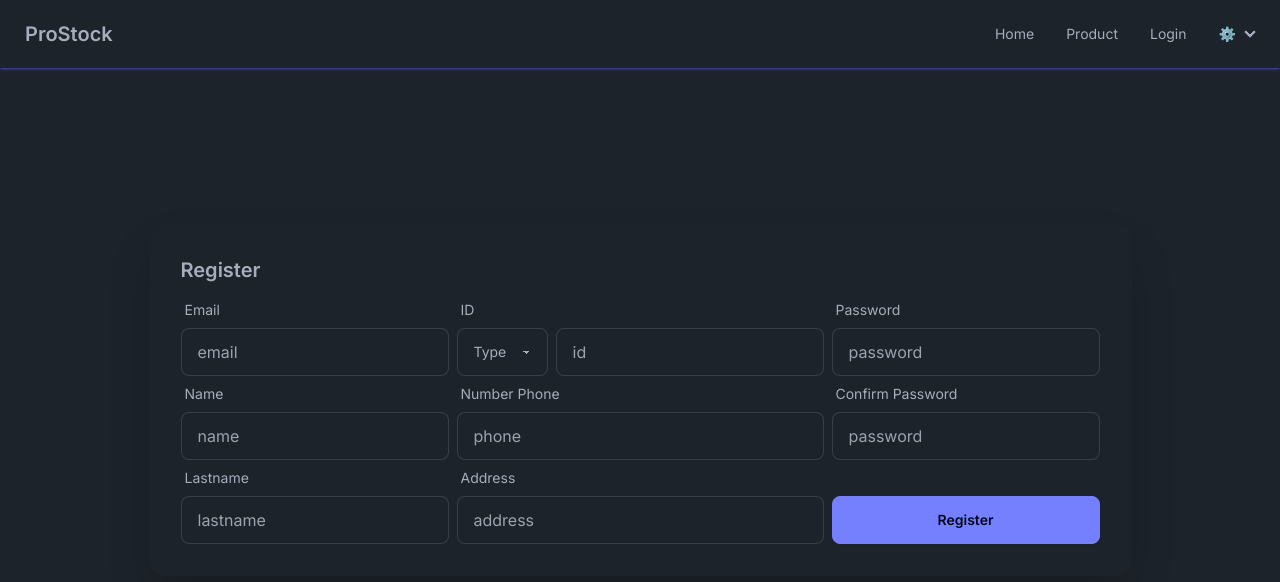
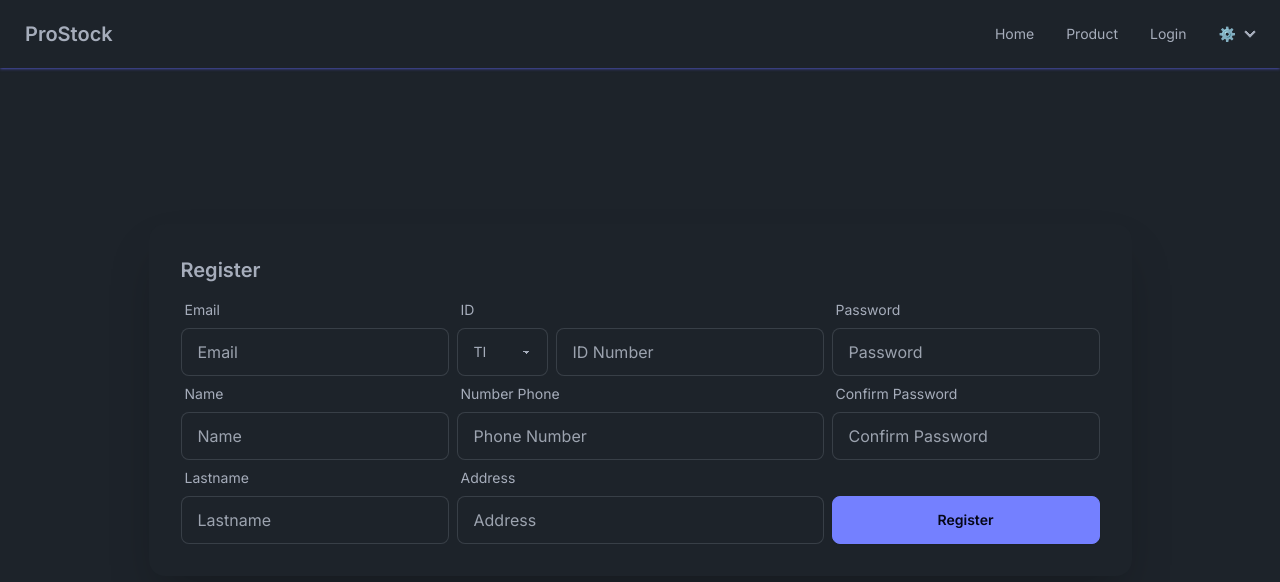
Before and after one commit to cmendev/mockups-app, a Next.js app: page /auth/register in a window 1280 px wide. Shown: the top 582 px of the page. Built offline with nearby package versions, Linux system fonts and the light colour scheme.

Commit message:
validation for register

```diff
--- a/src/app/auth/register/page.tsx
+++ b/src/app/auth/register/page.tsx
@@ -1,10 +1,24 @@
 "use client"
 
-const RegisterPage = () => {
+import { useForm } from 'react-hook-form';
+
+const RegisterPage: React.FC = () => {
+  const {
+    register,
+    handleSubmit,
+    formState: { errors },
+    watch,
+  } = useForm();
+
+  const onSubmit = handleSubmit((data) => {
+    console.log(data);
+    // Aquí puedes enviar los datos a tu backend o realizar otras acciones
+  });
+
   return (
     <div className="hero-content flex-col lg:flex-row-reverse">
       <div className="card shrink-0 w-[100%] shadow-2xl bg-base-100">
-        <form className="card-body">
+        <form className="card-body" onSubmit={onSubmit}>
           <h2 className="card-title">Register</h2>
           <div className="lg:flex">
             <div className="f1 lg:mr-2">
@@ -12,19 +26,43 @@ const RegisterPage = () => {
                 <label className="label">
                   <span className="label-text">Email</span>
                 </label>
-              <input type="email" placeholder="email" className="input input-bordered" required />
+                <input
+                  {...register('email', {
+                    required: 'Email is required',
+                    pattern: {
+                      value: /^[A-Z0-9._%+-]+@[A-Z0-9.-]+\.[A-Z]{2,}$/i,
+                      message: 'Invalid email address',
+                    },
+                  })}
+                  type="email"
+                  placeholder="Email"
+                  className={`input input-bordered ${errors.email ? 'input-error' : ''}`}
+                />
+                {errors.email && <span className="text-red-500">{errors.email.message}</span>}
               </div>
               <div className="form-control">
                 <label className="label">
                   <span className="label-text">Name</span>
                 </label>
-              <input type="text" placeholder="name" className="input input-bordered" required />
+                <input
+                  {...register('name', { required: 'Name is required' })}
+                  type="text"
+                  placeholder="Name"
+                  className={`input input-bordered ${errors.name ? 'input-error' : ''}`}
+                />
+                {errors.name && <span className="text-red-500">{errors.name.message}</span>}
               </div>
               <div className="form-control">
                 <label className="label">
                   <span className="label-text">Lastname</span>
                 </label>
-              <input type="text" placeholder="lastname" className="input input-bordered" required />
+                <input
+                  {...register('lastname', { required: 'Lastname is required' })}
+                  type="text"
+                  placeholder="Lastname"
+                  className={`input input-bordered ${errors.lastname ? 'input-error' : ''}`}
+                />
+                {errors.lastname && <span className="text-red-500">{errors.lastname.message}</span>}
               </div>
             </div>
             <div className="f2 lg:mr-2">
@@ -33,29 +71,65 @@ const RegisterPage = () => {
                   <span className="label-text">ID</span>
                 </label>
                 <div className="flex">
-                <select className="select select-bordered w-auto">
-                  <option disabled selected>Type</option>
-                  <option>CC</option>
-                  <option>TI</option>
-                  <option>RC</option>
-                  <option>CE</option>
-                  <option>CI</option>
-                  <option>DNI</option>
+                  <select
+                    {...register('typeId', { required: {
+                      value: true,
+                      message: "Tipe ID is required"
+                    } })}
+                    className={`select select-bordered w-auto ${
+                      errors.typeId ? 'select-error' : ''
+                    }`}
+                  >
+                    <option disabled value="">
+                      Type
+                    </option>
+                    <option value="TI">TI</option>
+                    <option value="RC">RC</option>
+                    <option value="CC">CC</option>
+                    <option value="CE">CE</option>
+                    <option value="CI">CI</option>
+                    <option value="DNI">DNI</option>
                   </select>
-                <input type="text" placeholder="id" className="input input-bordered ml-2 w-[100%]" required />
+                  <input
+                    {...register('identification', { required: 'ID Number is required'})}
+                    type="text"
+                    placeholder="ID Number"
+                    className={`input input-bordered ml-2 ${errors.identification ? 'input-error' : ''}`}
+                  />
+                </div>
+                <div className="flex">
+                  {errors.typeId && (
+                    <span className="text-red-500">{errors.typeId.message}</span>
+                  )}
+                  {errors.identification && (
+                    <span className="text-red-500">-{errors.identification.message}</span>
+                  )}
                 </div>
               </div>
+
               <div className="form-control">
                 <label className="label">
                   <span className="label-text">Number Phone</span>
                 </label>
-              <input type="text" placeholder="phone" className="input input-bordered" required />
+                <input
+                  {...register('phone', { required: 'Phone Number is required' })}
+                  type="text"
+                  placeholder="Phone Number"
+                  className={`input input-bordered ${errors.phone ? 'input-error' : ''}`}
+                />
+                {errors.phone && <span className="text-red-500">{errors.phone.message}</span>}
               </div>
               <div className="form-control">
                 <label className="label">
                   <span className="label-text">Address</span>
                 </label>
-              <input type="text" placeholder="address" className="input input-bordered" required />
+                <input
+                  {...register('address', { required: 'Address is required' })}
+                  type="text"
+                  placeholder="Address"
+                  className={`input input-bordered ${errors.address ? 'input-error' : ''}`}
+                />
+                {errors.address && <span className="text-red-500">{errors.address.message}</span>}
               </div>
             </div>
             <div className="f3">
@@ -63,23 +137,51 @@ const RegisterPage = () => {
                 <label className="label">
                   <span className="label-text">Password</span>
                 </label>
-              <input type="password" placeholder="password" className="input input-bordered" required />
+                <input
+                  {...register('password', {
+                    required: 'Password is required',
+                    minLength: {
+                      value: 8,
+                      message: 'Password must have at least 8 characters',
+                    },
+                  })}
+                  type="password"
+                  placeholder="Password"
+                  className={`input input-bordered ${errors.password ? 'input-error' : ''}`}
+                />
+                {errors.password && (
+                  <span className="text-red-500">{errors.password.message}</span>
+                )}
               </div>
               <div className="form-control">
                 <label className="label">
                   <span className="label-text">Confirm Password</span>
                 </label>
-              <input type="password" placeholder="password" className="input input-bordered" required />
+                <input
+                  {...register('confirmPassword', {
+                    required: 'Confirm Password is required',
+                    validate: (value) =>
+                      value === watch('password') || 'Passwords do not match',
+                  })}
+                  type="password"
+                  placeholder="Confirm Password"
+                  className={`input input-bordered ${errors.confirmPassword ? 'input-error' : ''}`}
+                />
+                {errors.confirmPassword && (
+                  <span className="text-red-500">{errors.confirmPassword.message}</span>
+                )}
               </div>
               <div className="form-control mt-9">
-              <button className="btn btn-primary">Register</button>
+                <button type="submit" className="btn btn-primary">
+                  Register
+                </button>
               </div>
             </div>
           </div>
         </form>
       </div>
     </div>
-  )
-}
+  );
+};
 
 export default RegisterPage;
--- a/src/components/Header.tsx
+++ b/src/components/Header.tsx
@@ -52,7 +52,7 @@ const Header = () => {
                             </Link>
                         </li>
                     )}
-                    {pathname !== '/login' && (
+                    {pathname !== '/auth/login' && (
                         <li>
                             <Link href="/auth/login">
                                 Login
@@ -61,7 +61,7 @@ const Header = () => {
                     )}
                     {pathname !== '/auth/register' && (
                         <li>
-                            <Link href="/register">
+                            <Link href="/auth/register">
                                 Register
                             </Link>
                         </li>
```
Lines whose indentation alone changed are shown as unchanged.
